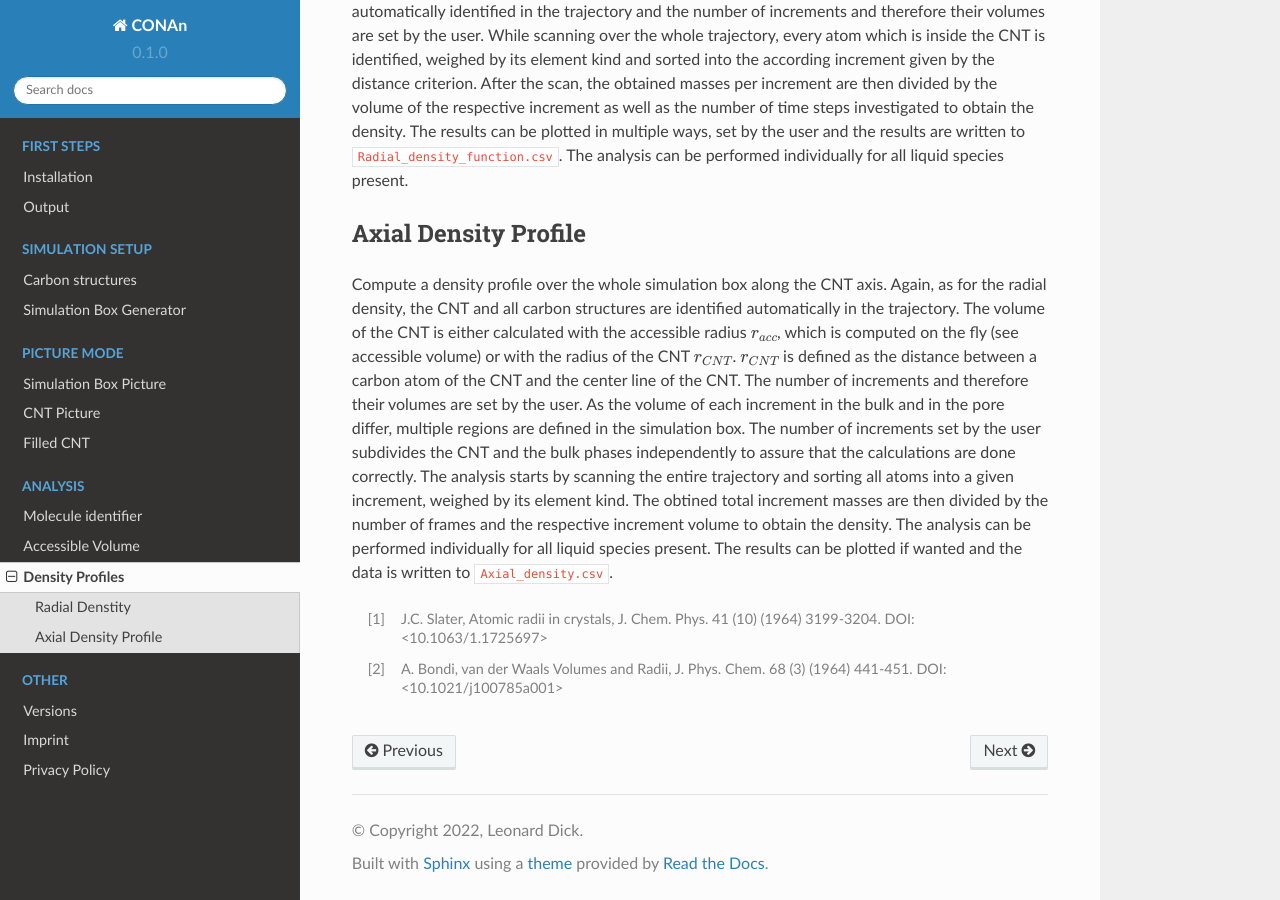
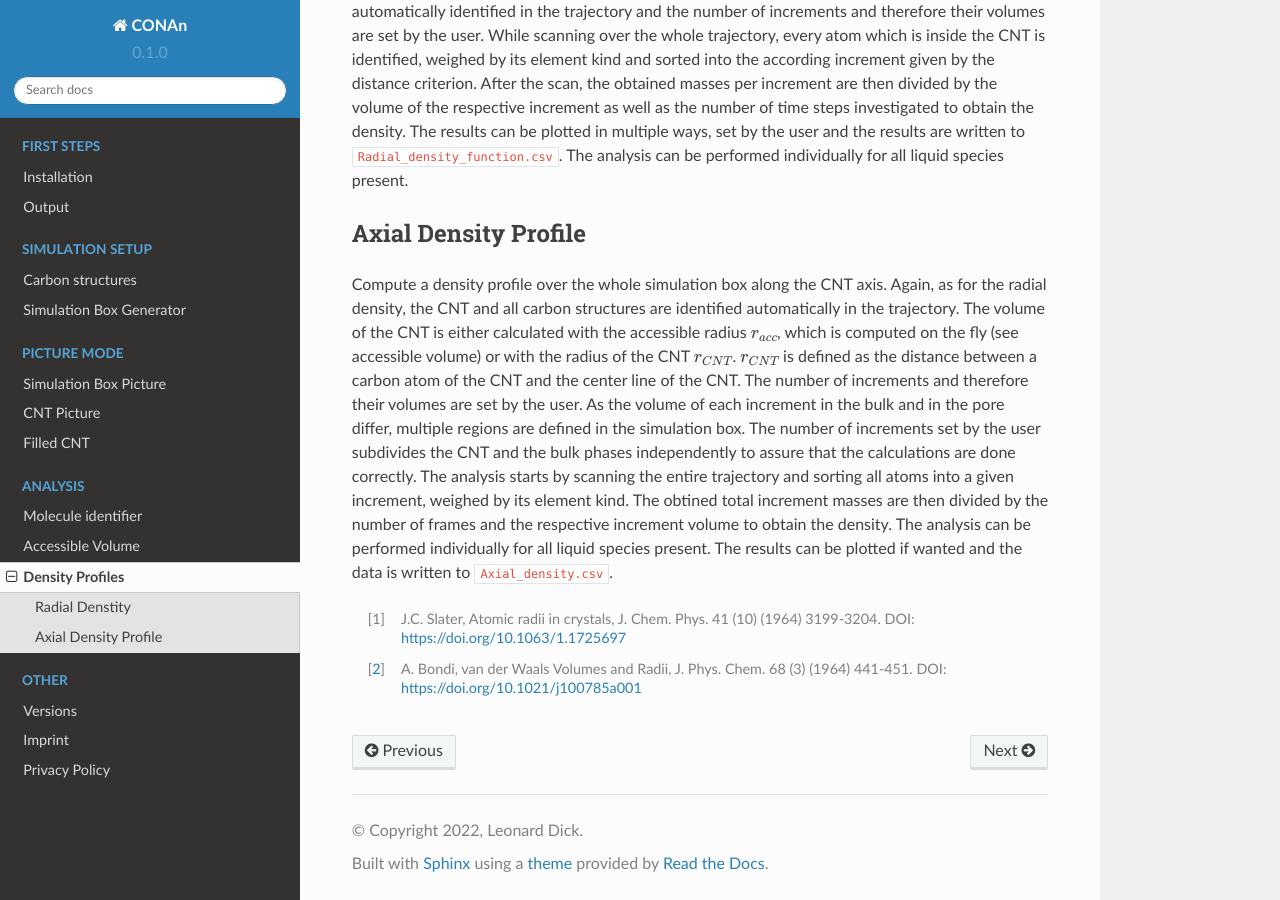
Before and after one commit to LeonardDick/rtd-tutorial, a Sphinx documentation site: the page built from docs/source/analysis/dens_prof.rst, in a window 1280 px wide and 900 px high, scrolled down 697 px. Built offline with Sphinx 7.4.7 and the Read the Docs theme 2.0.0, drawn with Linux system fonts in a browser that asks for light colours; some of the changed lines change nothing that is shown; some of the changed text lies outside the part shown.

Commit message:
Update dens_prof.rst

```diff
--- a/docs/source/analysis/dens_prof.rst
+++ b/docs/source/analysis/dens_prof.rst
@@ -4,7 +4,7 @@
 For the calculation of the density profiles, the following parameters are potentially needed:
 
 * element masses
-* van der Waals [1] or covalent[2] radii of the elements
+* van der Waals <sup>[1]_</sup> or covalent [2]_ radii of the elements
 * number of increments (set by the user)
 
 .. list-table::
@@ -72,6 +72,6 @@
 
 
 .. [1] J.C. Slater, Atomic radii in crystals, J. Chem. Phys. 41 (10) (1964) 3199-3204.
-       DOI: <10.1063/1.1725697>
+       DOI: https://doi.org/10.1063/1.1725697
 .. [2] A. Bondi, van der Waals Volumes and Radii, J. Phys. Chem. 68 (3) (1964) 441-451.
-       DOI: <10.1021/j100785a001>
+       DOI: https://doi.org/10.1021/j100785a001
```
